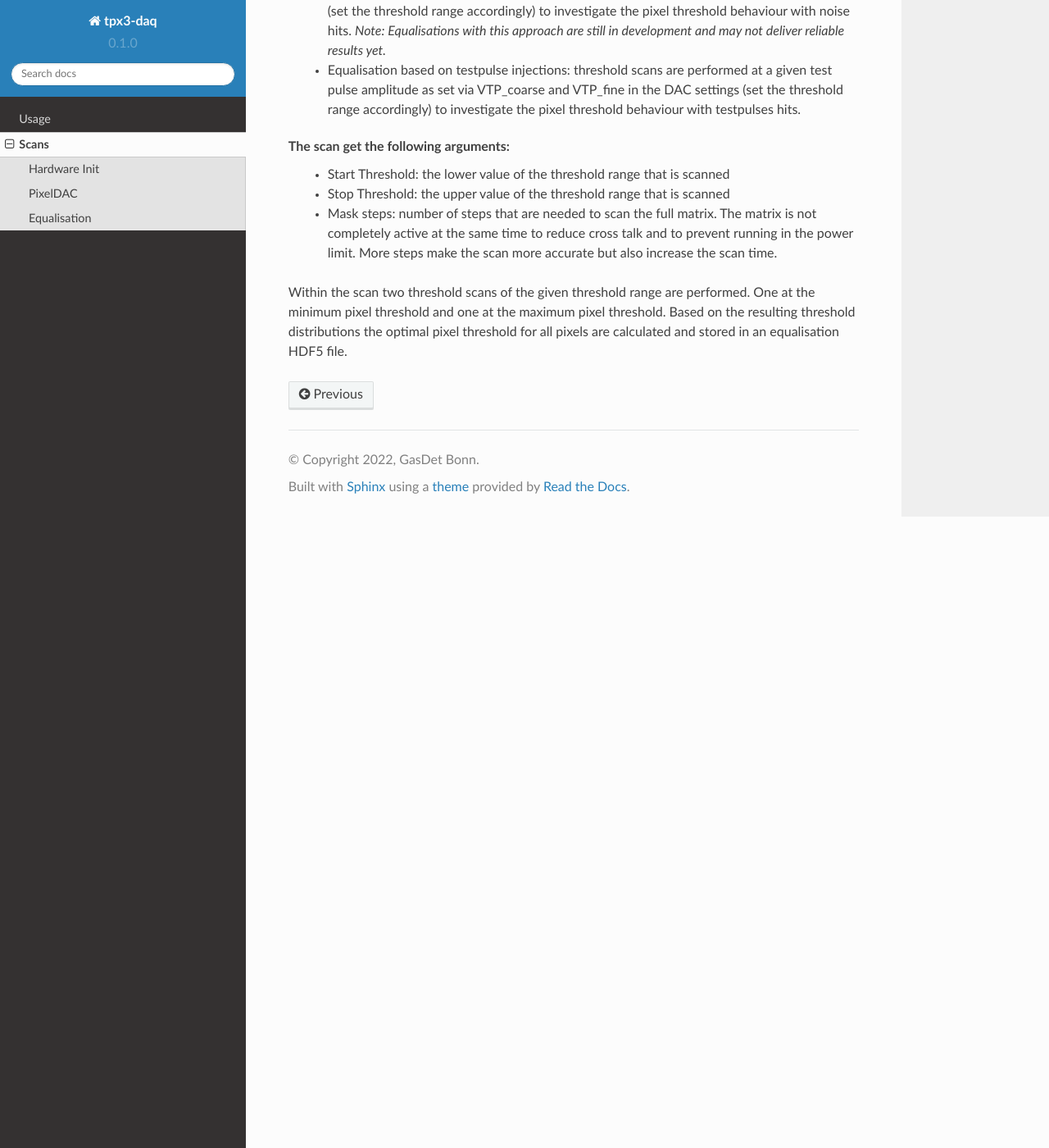
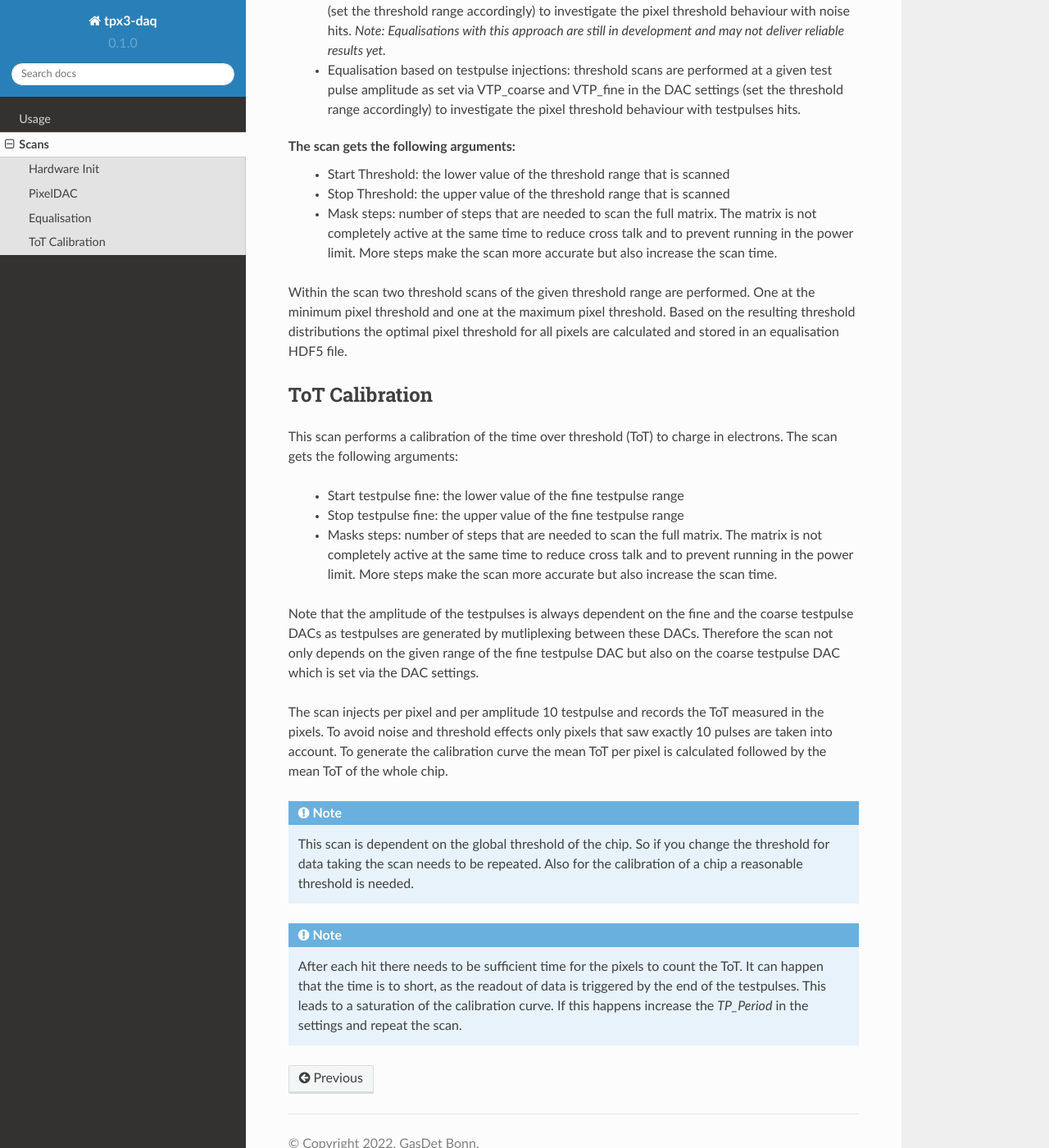
Before and after one commit to GasDet-Bonn/tpx3-daq, a Sphinx documentation site: the page built from docs/source/scans.rst, in a window 1280 px wide and 1400 px high, scrolled down 1466 px. Shown: the whole window at 82% size. Built offline with Sphinx 7.4.7 and the Read the Docs theme 2.0.0, drawn with Linux system fonts in a browser that asks for light colours.

Commit message:
DOC: add description of ToT calibration

```diff
--- a/docs/source/scans.rst
+++ b/docs/source/scans.rst
@@ -70,7 +70,7 @@ approaches:
       DAC settings (set the threshold range accordingly) to investigate the
       pixel threshold behaviour with testpulses hits.
 
-The scan get the following arguments:
+The scan gets the following arguments:
     - Start Threshold: the lower value of the threshold range that is scanned
     - Stop Threshold: the upper value of the threshold range that is scanned
     - Mask steps: number of steps that are needed to scan the full matrix. The
@@ -81,3 +81,41 @@ Within the scan two threshold scans of the given threshold range are performed.
 One at the minimum pixel threshold and one at the maximum pixel threshold.
 Based on the resulting threshold distributions the optimal pixel threshold for
 all pixels are calculated and stored in an equalisation HDF5 file.
+
+ToT Calibration
+---------------
+
+This scan performs a calibration of the time over threshold (ToT) to charge in
+electrons. The scan gets the following arguments:
+
+    - Start testpulse fine: the lower value of the fine testpulse range
+    - Stop testpulse fine: the upper value of the fine testpulse range
+    - Masks steps: number of steps that are needed to scan the full matrix. The
+      matrix is not completely active at the same time to reduce cross talk and
+      to prevent running in the power limit. More steps make the scan more
+      accurate but also increase the scan time.
+
+Note that the amplitude of the testpulses is always dependent on the fine and
+the coarse testpulse DACs as testpulses are generated by mutliplexing between
+these DACs. Therefore the scan not only depends on the given range of the fine
+testpulse DAC but also on the coarse testpulse DAC which is set via the DAC
+settings.
+
+The scan injects per pixel and per amplitude 10 testpulse and records the ToT
+measured in the pixels. To avoid noise and threshold effects only pixels that
+saw exactly 10 pulses are taken into account. To generate the calibration curve
+the mean ToT per pixel is calculated followed by the mean ToT of the whole chip.
+
+.. note::
+
+  This scan is dependent on the global threshold of the chip. So if you change
+  the threshold for data taking the scan needs to be repeated. Also for the
+  calibration of a chip a reasonable threshold is needed.
+
+.. note::
+
+  After each hit there needs to be sufficient time for the pixels to count the
+  ToT. It can happen that the time is to short, as the readout of data is
+  triggered by the end of the testpulses. This leads to a saturation of the
+  calibration curve. If this happens increase the `TP_Period` in the settings
+  and repeat the scan.
```
